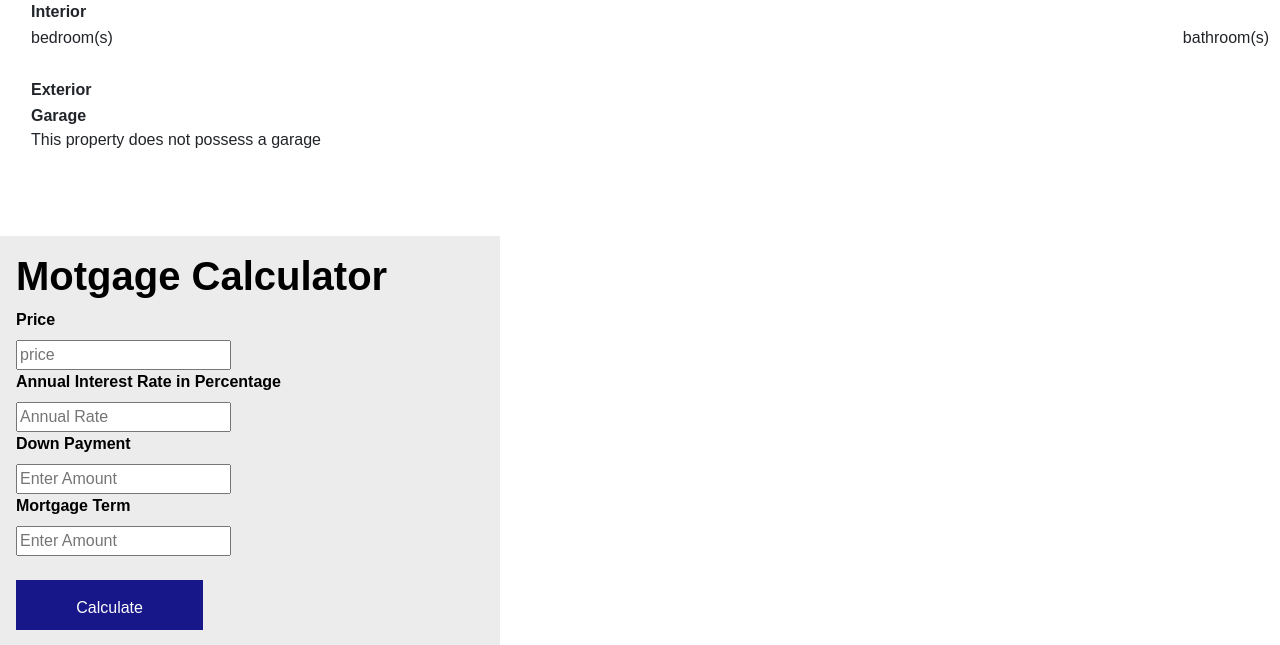
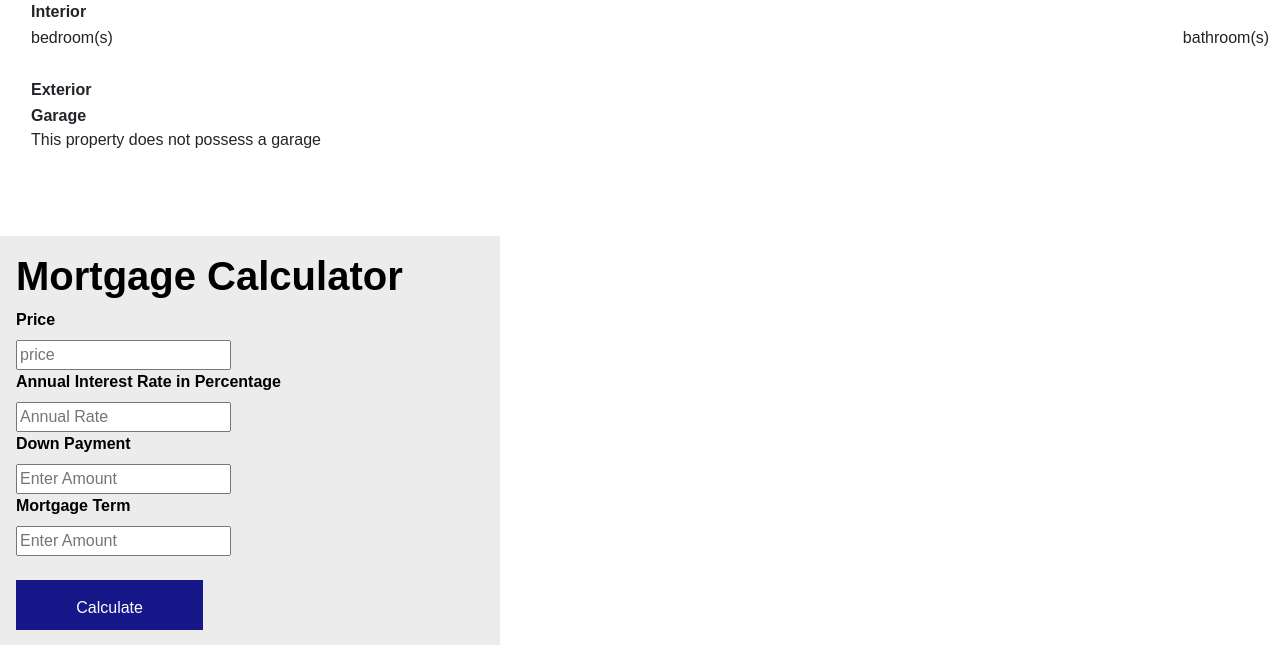
Before and after one commit to TheMagicRealtors/TheMagicRealtors-soen341projectF2023, a PHP site: the page made by Sprint2/property page/property.php in a window 1280 px wide; the page is wider, and only the part inside the window is pictured. Shown: the part 333-978 px from the top of that part. Run offline with PHP 8.4, Linux system fonts and the light colour scheme; data comes from the database, SQL or seed files in the repository; data that the repository does not hold is empty.

Commit message:
fixed typo

```diff
--- a/Sprint2/property page/property.php
+++ b/Sprint2/property page/property.php
@@ -121,7 +121,7 @@ if($property['garage'] == 0){
 
     <div>
     <form class="loginForm" method=POST onsubmit="calculator(); return false;">
-            <h1><b>Motgage Calculator</b></h1>
+            <h1><b>Mortgage Calculator</b></h1>
             <label for="rate"><b>Price</b></label><br>
             <input type="text" placeholder="price" id='price' name="price" value = "<?php echo htmlspecialchars($price); ?>" required><br>
 
```
